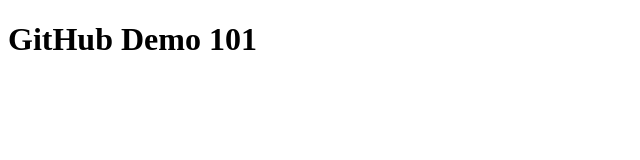
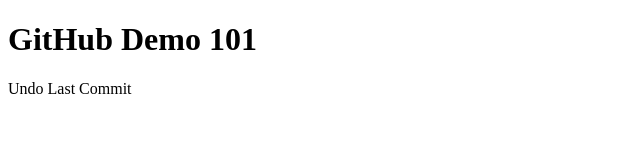
Before and after one commit to RuelLargosa/Test_Project, a plain HTML site: page index.html in a window 1280 px wide. Shown: the whole page, without its empty margins (0-640 px from the left). Drawn offline with Linux system fonts and the light colour scheme.

Commit message:
Added P tag

```diff
--- a/index.html
+++ b/index.html
@@ -7,5 +7,6 @@
 </head>
 <body>
 	<h1>GitHub Demo 101</h1>
+	<p>Undo Last Commit</p>
 </body>
 </html>
```
